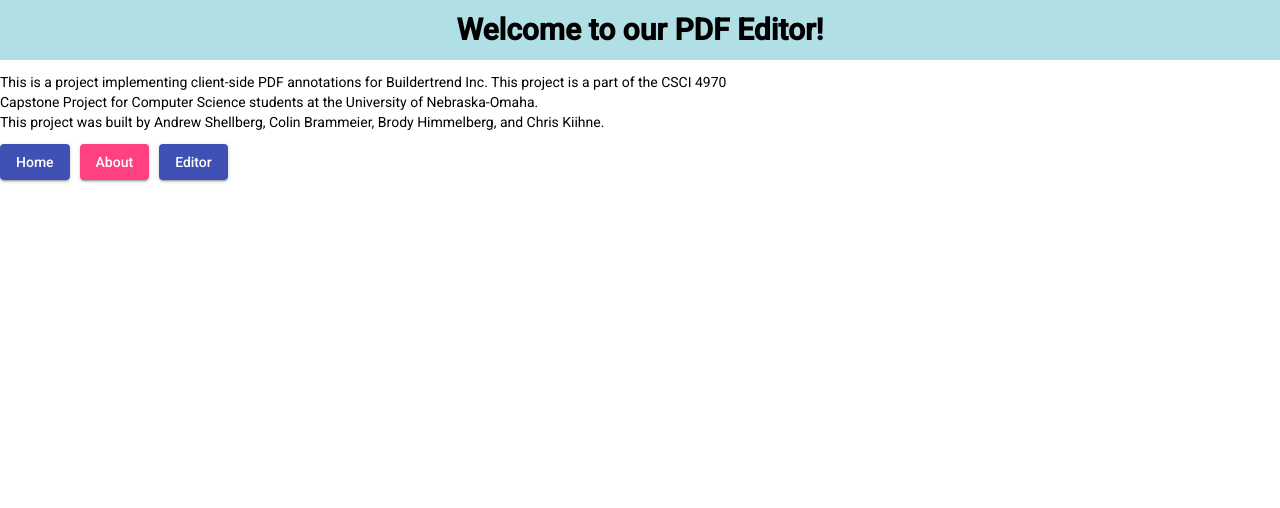
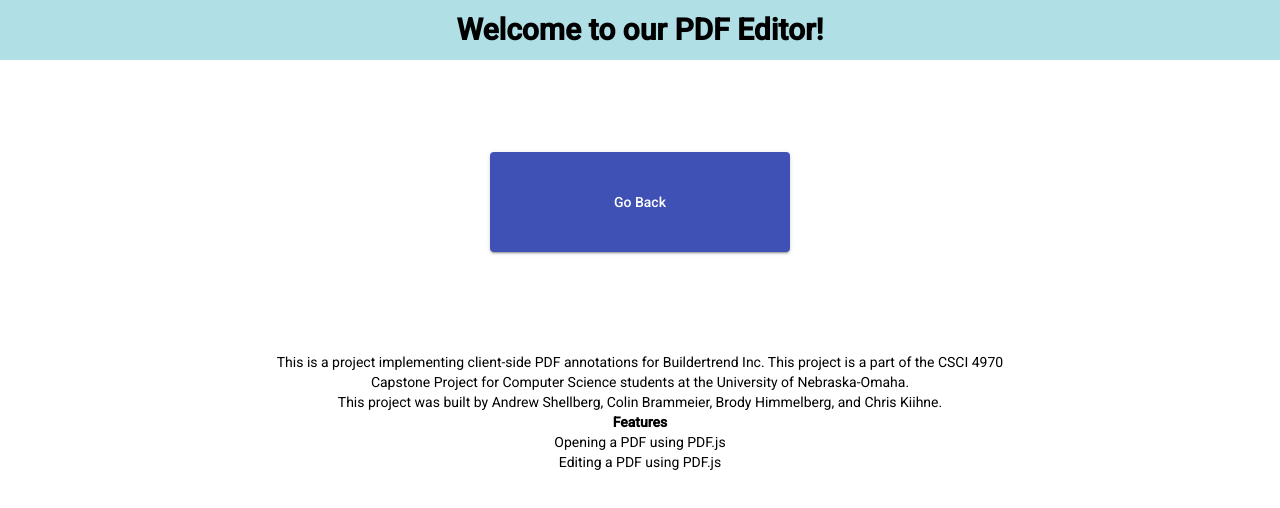
Before and after one commit to Shellb1/CSCI-4970-FA2022-Capstone-Team-7, an Angular app in the folder pdfAnnotations-app/: page /about in a window 1280 px wide. Shown: the top 508 px of the page. Built offline with nearby package versions, Linux system fonts and the light colour scheme.

Commit message:
Updated About

```diff
--- a/pdfAnnotations-app/src/app/about/about.component.html
+++ b/pdfAnnotations-app/src/app/about/about.component.html
@@ -1,11 +1,14 @@
-<p>This is a project implementing client-side PDF annotations for
+<div>
+  <body align="center" style="padding-top: 80px;padding-bottom: 100px;">
+    <button mat-raised-button color="primary" style="height:100px; width:300px;"(click)="goToPage('')">Go Back</button>
+  </body>
+</div>
+<p class="center">This is a project implementing client-side PDF annotations for
   Buildertrend Inc. This project is a part of the CSCI 4970 <br/>Capstone
   Project for Computer Science students at the University of Nebraska-Omaha.<br/>
   This project was built by Andrew Shellberg, Colin Brammeier, Brody Himmelberg, and
-  Chris Kiihne.
+  Chris Kiihne. <br/>
+  <span class = "bold">Features</span><br/>
+  Opening a PDF using PDF.js<br/>
+  Editing a PDF using PDF.js<br/>
 </p>
-  <div>
-    <button mat-raised-button color="primary" (click)="goToPage('')">Home</button>
-    <button mat-raised-button color="accent" style="margin-left:10px;" (click)="goToPage('about')">About</button>
-    <button mat-raised-button color="primary" style="margin-left:10px;" (click)="goToPage('editor')">Editor</button>
-  </div>
--- a/pdfAnnotations-app/src/app/about/about.component.scss
+++ b/pdfAnnotations-app/src/app/about/about.component.scss
@@ -0,0 +1,6 @@
+.center {
+    text-align: center
+}
+.bold {
+    font-weight: bold;
+}
```
